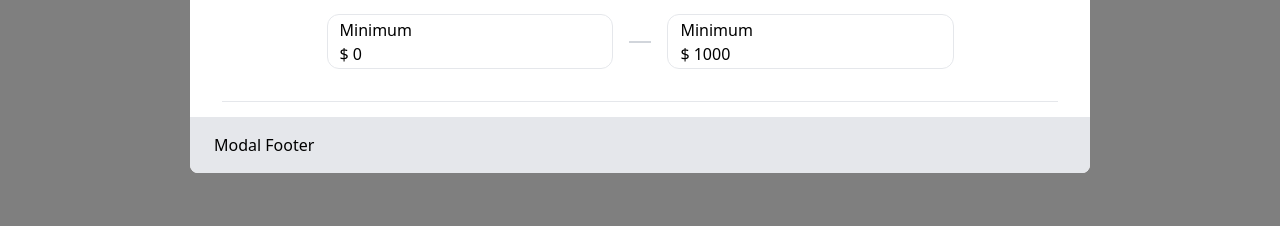
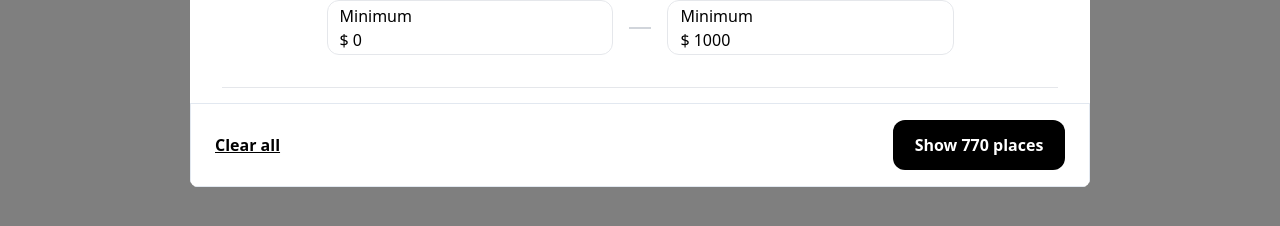
Before and after one commit to JannatunNimeNishat/airbnb-client, a React (Vite) app: page / in a window 1280 px wide. Both pictures are taken after a click on the button "Filter". Shown: the part 480-706 px from the top of the page. Built offline with nearby package versions, Linux system fonts and the light colour scheme.

Commit message:
footer section added on filter modal

```diff
--- a/src/pages/Home/Filter/Filter.jsx
+++ b/src/pages/Home/Filter/Filter.jsx
@@ -525,13 +525,14 @@ const Filter = () => {
 
                                 </div>
 
-
-
                             </div>
 
                             {/* <!-- Modal footer --> */}
-                            <div className="bg-gray-200 px-6 py-4">
-                                Modal Footer
+                            <div className=" border border-solid border-slate-200 px-6 py-4 flex items-center justify-between">
+                                <p className="underline font-bold">Clear all</p>
+                                <button className="w-[172px] h-[50px] rounded-xl font-bold text-white bg-black">
+                                <p>Show <span>770</span> places</p>
+                                </button>
                             </div>
                         </div>
                     </div>
@@ -541,14 +542,6 @@ const Filter = () => {
             ) : null}
             {/* modal  end */}
 
-
-
-
-
-
-
-            {/*  <div className="title">Controlled</div>
-            <RangeSlider value={value} onInput={setValue} /> */}
         </div>
     );
 };
```
